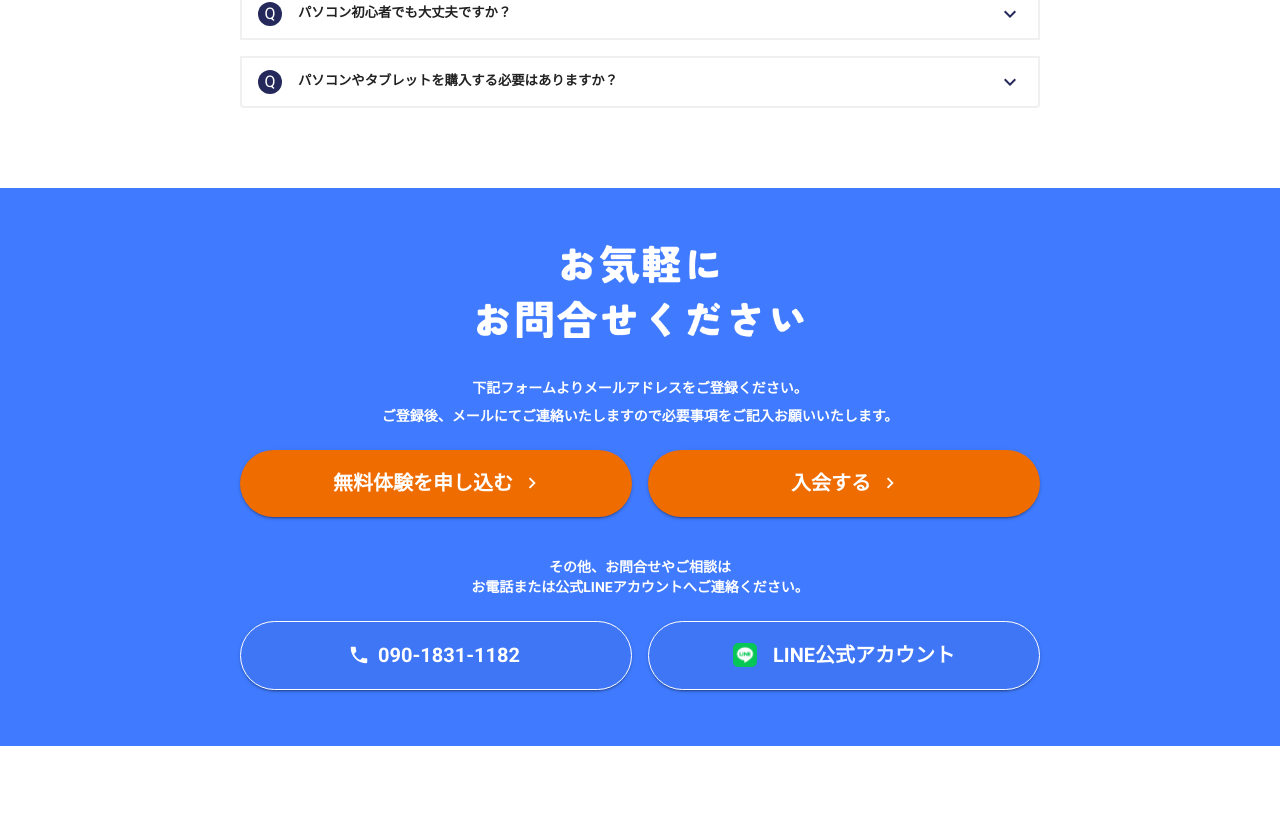
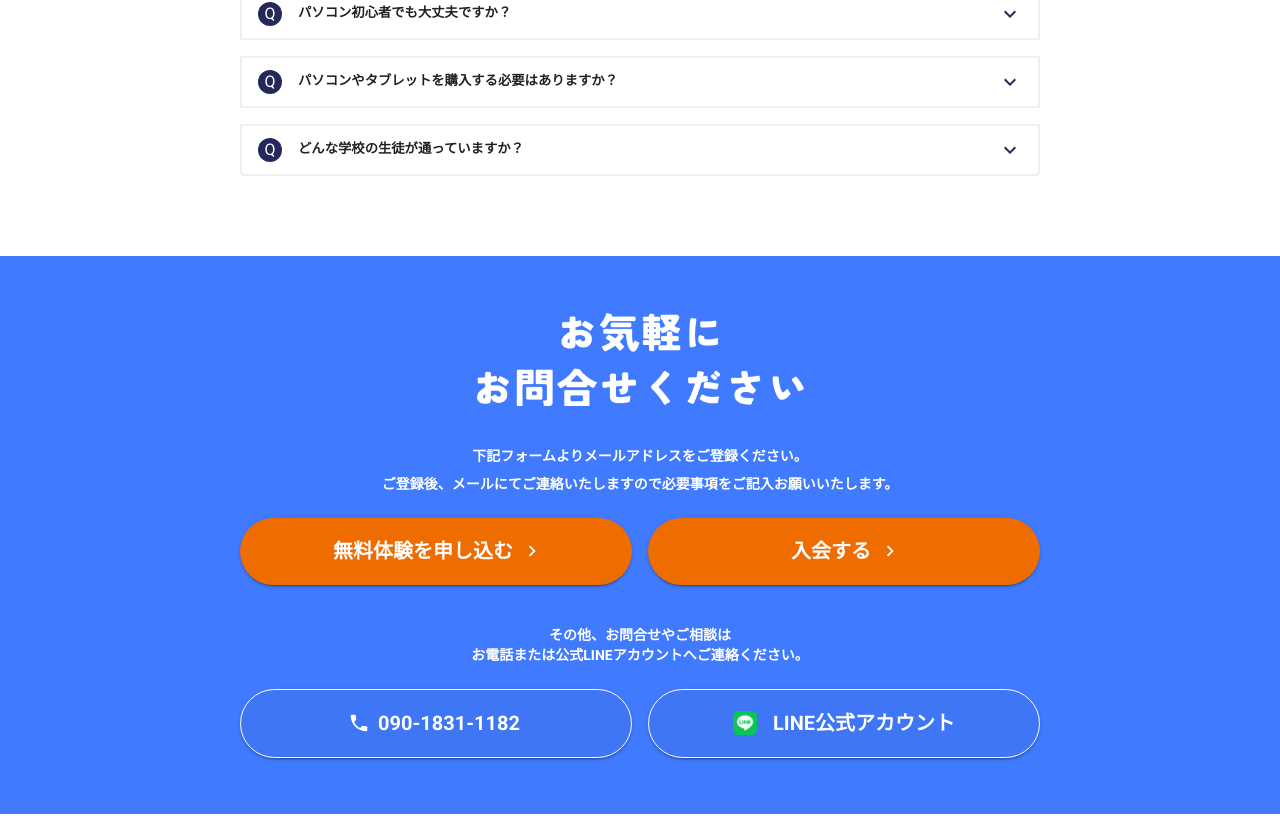
Before and after one commit to yutaroud/rect, a Next.js app: page /school in a window 1280 px wide. Shown: the part 4618-5451 px from the top of the page. Built offline with nearby package versions, Linux system fonts and the light colour scheme.

Commit message:
通学実績の追加

```diff
--- a/src/app/school/Faq.tsx
+++ b/src/app/school/Faq.tsx
@@ -76,6 +76,12 @@ const accordionData = [
     question: 'パソコンやタブレットを購入する必要はありますか？',
     answer: '教室にあるものを利用しますので、機材の購入は不要です。',
   },
+  {
+    id: 'panel4',
+    question: 'どんな学校の生徒が通っていますか？',
+    answer:
+      '御津中学校/音羽中学校/御津南部小学校/御津北部小学校/平尾小学校/御油小学校/国府小学校/前芝小学校/大塚小学校の生徒が通っています。',
+  }
 ];
 
 const Faq = () => {
```
